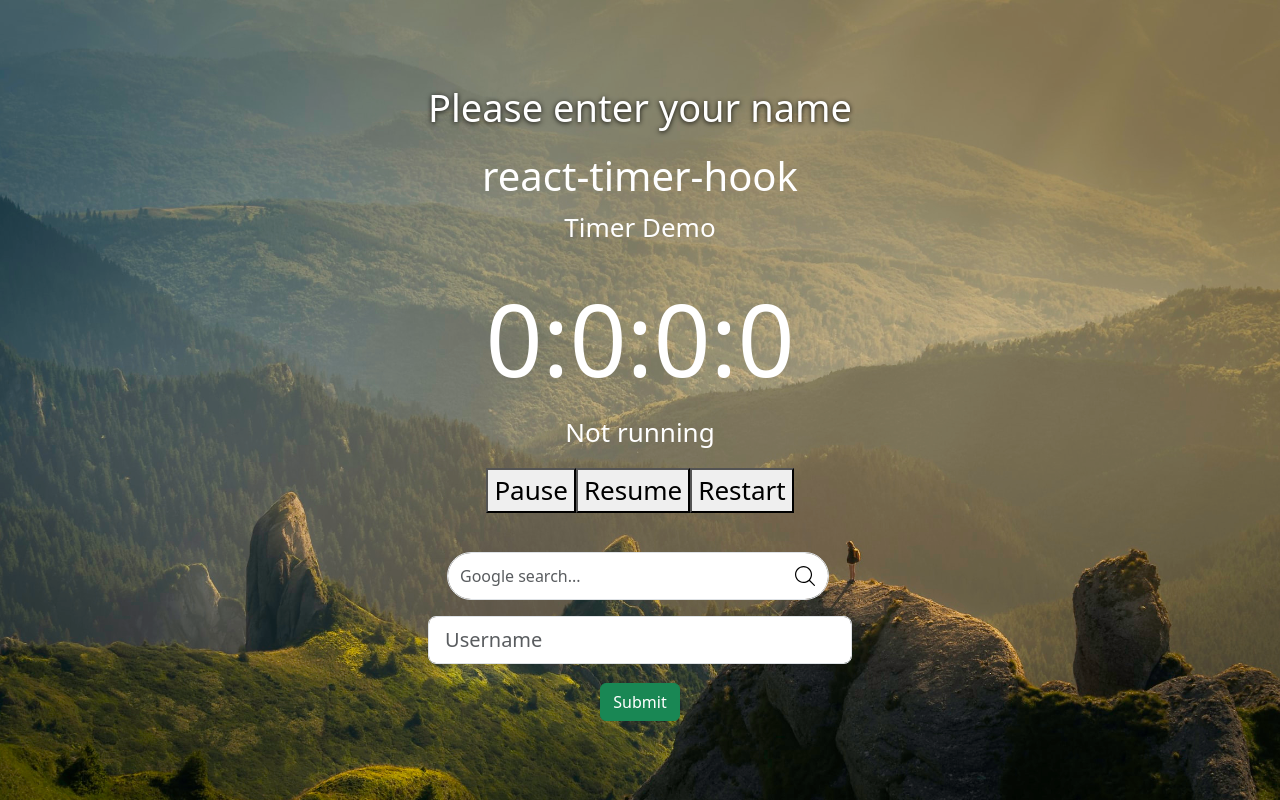
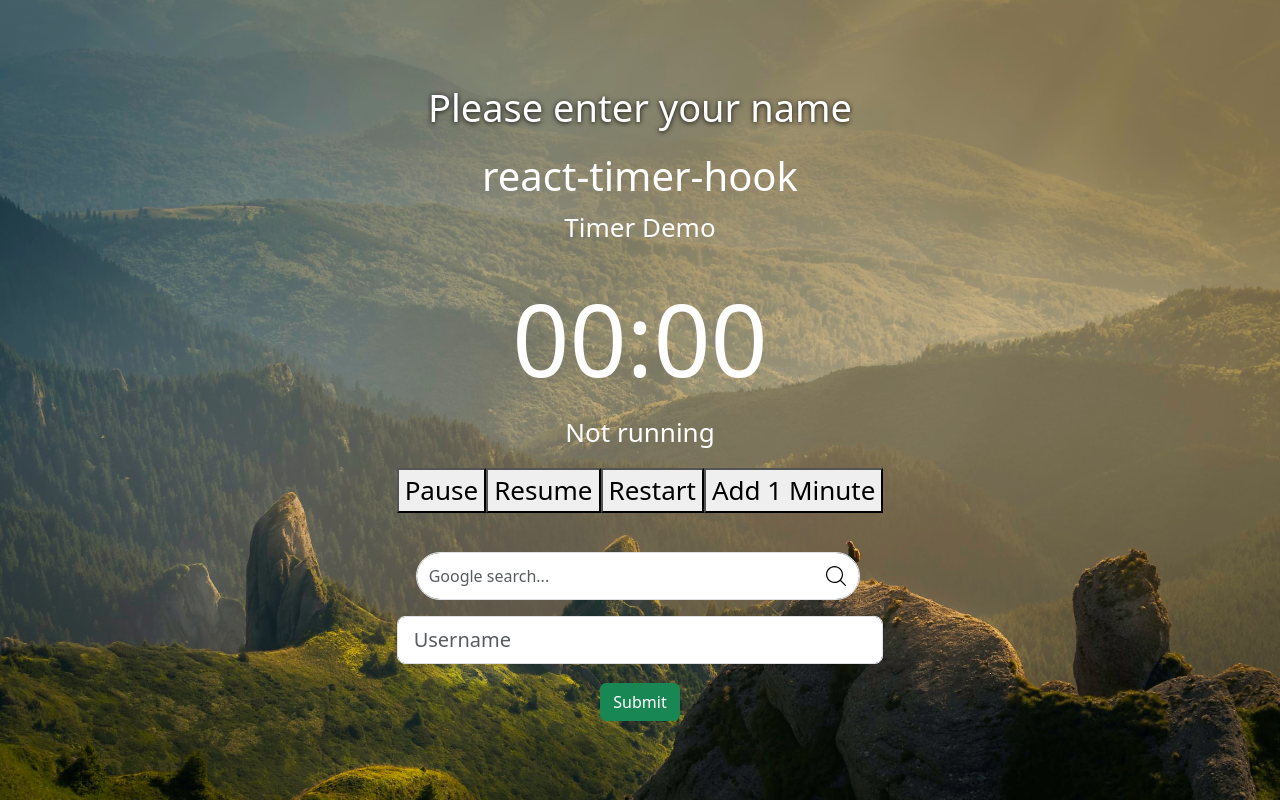
Before and after one commit to ahmedOmuharram/prodosphere, a React (Create React App) app: page / in a window 1280 px wide. Built offline with nearby package versions, Linux system fonts and the light colour scheme.

Commit message:
Add timer functions

```diff
--- a/src/App.js
+++ b/src/App.js
@@ -12,6 +12,7 @@ import ToDoComponent from "./ToDoComponent"
 import LinkGroupComponent from './LinkGroup';
 import Moment from 'react-moment';
 import { useTimer } from 'react-timer-hook';
+import { min } from 'moment';
 
 //useEffect(() => {
 //}, [])
@@ -177,13 +178,17 @@ function TimerComponent({ expiryTimestamp }) {
     restart,
   } = useTimer({ expiryTimestamp, onExpire: () => console.warn('onExpire called') });
 
+  const [timerState, setTimerState] = useState(new Date());
+
+
+
 
   return (
     <div style={{textAlign: 'center'}}>
       <h1>react-timer-hook </h1>
       <p>Timer Demo</p>
       <div style={{fontSize: '100px'}}>
-        <span>{days}</span>:<span>{hours}</span>:<span>{minutes}</span>:<span>{seconds}</span>
+        <Moment format='mm:ss'>{new Date().setMinutes(minutes, seconds)}</Moment>
       </div>
       <p>{isRunning ? 'Running' : 'Not running'}</p>
       <button onClick={pause}>Pause</button>
@@ -191,9 +196,19 @@ function TimerComponent({ expiryTimestamp }) {
       <button onClick={() => {
         // Restarts to 5 minutes timer
         const time = new Date();
-        time.setSeconds(time.getSeconds() + 301968);
+        time.setSeconds(time.getSeconds() + 600);
+        setTimerState(time);
         restart(time)
+        pause();
       }}>Restart</button>
+      <button onClick={() => {
+        console.log(timerState)
+        const time = timerState;
+        time.setSeconds(timerState.getSeconds() + 60);
+        setTimerState(time);
+        restart(time)
+        pause();
+      }}>Add 1 Minute</button>
     </div>
   );
 }
```
